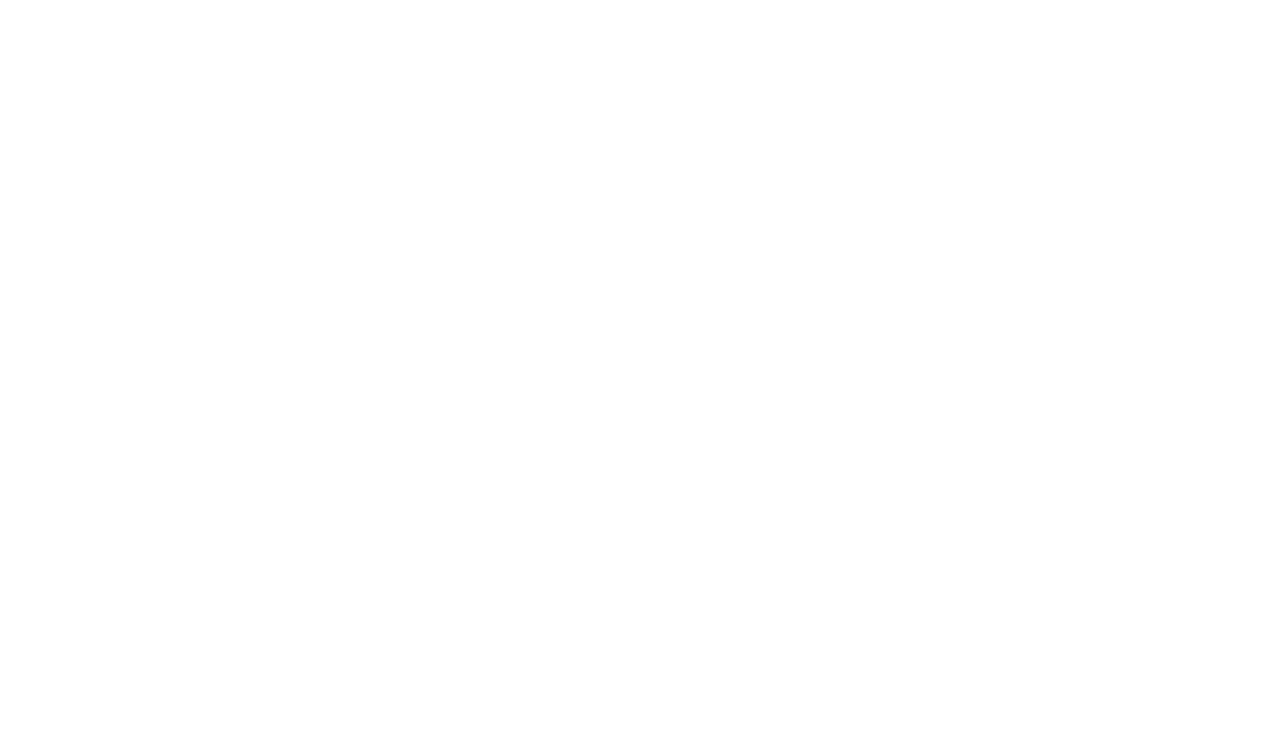
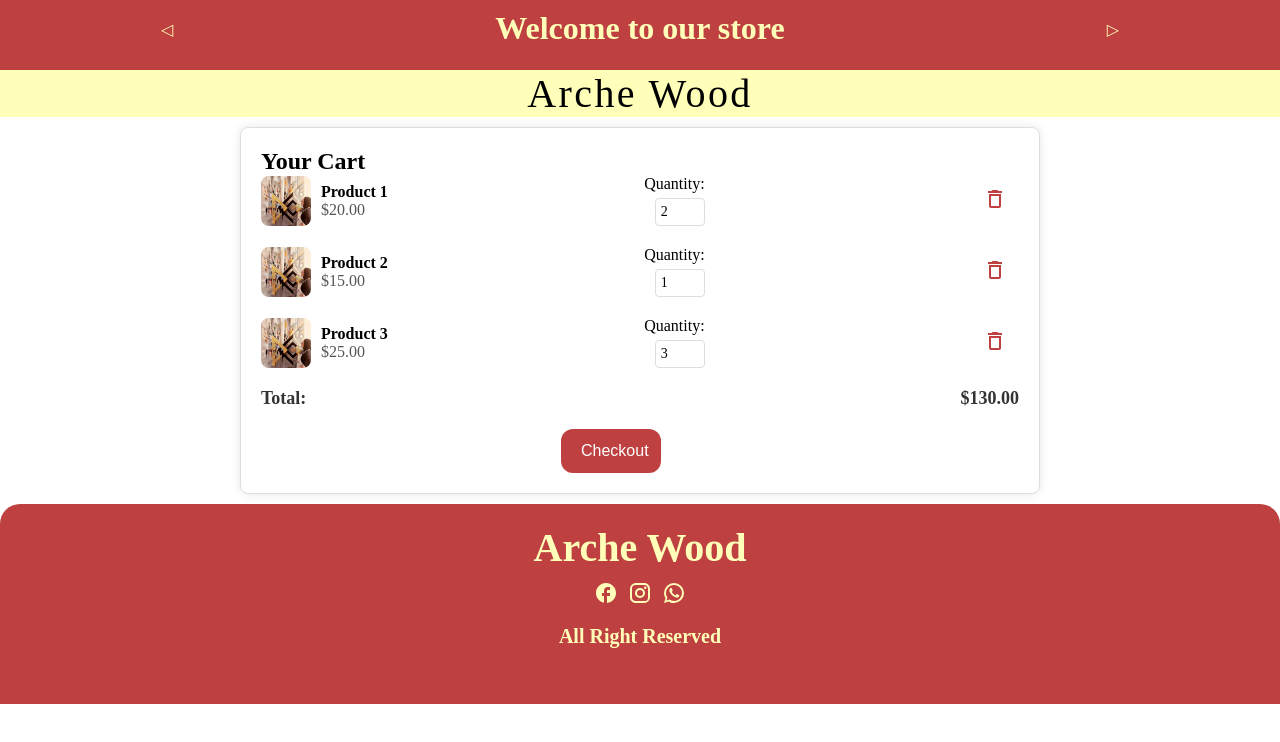
Before and after one commit to maryam-hussien/project309, a React (Create React App) app in the folder FrontEnd/: page /cart in a window 1280 px wide. Before the commit this address had no page. Shown: the top 742 px of the page. Built offline with nearby package versions, Linux system fonts and the light colour scheme.

Commit message:
add cart page

```diff
--- a/FrontEnd/src/App.js
+++ b/FrontEnd/src/App.js
@@ -9,6 +9,7 @@
 import Product from "./dashboard/pages/Product/Product";
 import NewProduct from "./dashboard/pages/NewProducts/NewProduct";
 import DProductList from "./dashboard/pages/DProductList/DProductList";
+import Cart from "./pages/Cart/Cart";
 
 function App() {
   return (
@@ -25,6 +26,8 @@
         <Route path="/dashboard/product" element={<Product />} />
         <Route path="/dashboard/product/:productId" element={<Product />} />
         <Route path="/dashboard/newproduct" element={<NewProduct />} />
+        <Route path="/cart" element={<Cart />} />
+
       </Routes>
     </div>
   );
--- a/FrontEnd/src/dashboard/DashComponent/FeaturedInfo/FeaturedInfo.css
+++ b/FrontEnd/src/dashboard/DashComponent/FeaturedInfo/FeaturedInfo.css
@@ -1,6 +1,8 @@
 .featured{
-    width: 100%;
+    width: 93%;
     display: flex;
+    gap: 4px;
+    margin-top: 60px;
     /* flex-direction: column;
     flex-wrap: nowrap;
     align-items: center;
@@ -8,8 +10,10 @@
 }
 .featuredItem{
     flex :1;
-    margin: 0px 20px;
+    margin: 0px 2px;
     margin-top: 10px;
+    margin-left: 20px;
+    margin-right: -20px;
     border-radius: 10px;
     cursor: pointer;
     -webkit-box-shadow: 0px 0px 0px 15px -10px rgba(0,0,0, 0.75);
--- a/FrontEnd/src/dashboard/DashComponent/Sidebar/Sidebar.jsx
+++ b/FrontEnd/src/dashboard/DashComponent/Sidebar/Sidebar.jsx
@@ -1,5 +1,4 @@
 import "../Sidebar/sidebar.css";
-import CustomButon from "../../../componenet/button/CustomButton";
 import PersonIcon from "@mui/icons-material/Person";
 import Inventory2Icon from "@mui/icons-material/Inventory2";
 import ShoppingBagIcon from "@mui/icons-material/ShoppingBag";
@@ -63,7 +62,7 @@
               </li>
             </Link>
             <li className="log-out">
-              <CustomButon Name="LogOut" />
+              <button> Log out</button>
             </li>
           </ul>
         </div>
--- a/FrontEnd/src/dashboard/DashComponent/Sidebar/sidebar.css
+++ b/FrontEnd/src/dashboard/DashComponent/Sidebar/sidebar.css
@@ -1,14 +1,26 @@
+*{
+    text-decoration: none;
+}
 .sidebar{
-    flex: 2;
-    height: calc(100vh - 10px);
+        height: calc(100vh - 10px);
     background-color: #FFFFDA;
     position: sticky;
+    text-decoration: none;
+    list-style: none;
     top: 50px;
+    margin: 0;
 }
 .sidebarTitle{
     font-style: 13px;
     color: #be404088;
     margin-bottom: -12px;
+}
+button{
+    background-color:#BE4040 ;
+    width:100px;
+    border-radius: 12px;
+    height: 44px;
+    color: #FFFFDA;
 }
 .sidebarWrapper{
     padding: 5px;
@@ -23,6 +35,7 @@
 }
 .sidebarlistItem{
     text-decoration: none;
+    list-style: none;
     padding: 3px;
     cursor: pointer;
     display: flex;
@@ -44,6 +57,6 @@
     width: 100%;
     margin-right: 25px;
     margin-bottom: 35px;
-
+  text-decoration: none;
 
 }
--- a/FrontEnd/src/dashboard/DashComponent/Topbar/Topbar.jsx
+++ b/FrontEnd/src/dashboard/DashComponent/Topbar/Topbar.jsx
@@ -19,8 +19,9 @@
                     <SettingsIcon/>
                     </Link>
                 </div>
-
+                <Link to="/Profile">
                 <img src={profileImg} alt="" className="topAvatar" />
+                </Link>
             </div>
         </div>
     </div>
--- a/FrontEnd/src/dashboard/DashComponent/Topbar/topbar.css
+++ b/FrontEnd/src/dashboard/DashComponent/Topbar/topbar.css
@@ -2,7 +2,7 @@
     width: 100%;
     height: 50px;
     background-color: #FFFFDA;
-    position: sticky;
+    position: fixed;
     top :0px;
     z-index: 999;
 }
--- a/FrontEnd/src/dashboard/pages/DProductList/DProductList.css
+++ b/FrontEnd/src/dashboard/pages/DProductList/DProductList.css
@@ -19,13 +19,13 @@
     border: none;
     border-radius: 10px;
     padding: 5px 10px;
-    background-color: #3bb077;
+    background-color: #BE4040;
     color: white;
     cursor: pointer;
     margin-right: 20px;
 }
 
 .DproductListDelete{
-    color: red;
+    color: #BE4040;
     cursor: pointer;
 }
--- a/FrontEnd/src/dashboard/pages/NewProducts/NewProduct.css
+++ b/FrontEnd/src/dashboard/pages/NewProducts/NewProduct.css
@@ -18,6 +18,12 @@
     font-weight: 600;
     margin-bottom: 10px;
   }
+  .addProductTitle{
+    color: #BE4040;
+    align-items: center;
+
+    margin-left: 20;
+  }
 
   .addProductItem > input {
     padding: 10px;
--- /dev/null
+++ b/FrontEnd/src/pages/Cart/Cart.css
@@ -0,0 +1,124 @@
+.fn{
+  width: 100vh
+}
+.cart-container {
+  max-width: 800px;
+  margin: auto;
+  margin-top: 10px;
+  margin-bottom: 10px;
+  padding: 20px;
+  border: 1px solid #ddd;
+  border-radius: 8px;
+  box-shadow: 0 0 10px rgba(0, 0, 0, 0.1);
+}
+
+.cart-item {
+  display: flex;
+  justify-content: space-between;
+  align-items: center;
+  margin-bottom: 20px;
+}
+
+.product-info {
+  display: flex;
+  align-items: center;
+}
+
+.product-info img {
+  width: 50px;
+  height: 50px;
+  margin-right: 10px;
+  border-radius: 8px;
+  object-fit: cover;
+}
+
+.item-details {
+  display: flex;
+  flex-direction: column;
+}
+
+.product-name {
+  font-size: 16px;
+  font-weight: bold;
+}
+
+.product-price {
+  color: #555;
+}
+
+.quantity {
+  display: flex;
+  flex-direction: column;
+  align-items: flex-end;
+}
+
+.quantity input {
+  width: 50px;
+  margin-top: 5px;
+  padding: 5px;
+  border: 1px solid #ddd;
+  border-radius: 4px;
+  font-size: 14px;
+}
+
+.total-price {
+  display: flex;
+  justify-content: space-between;
+  margin-top: 20px;
+  font-size: 18px;
+  font-weight: bold;
+  color: #333;
+}
+.checkout-button {
+  background-color: #BE4040;
+  color: #fff;
+  padding: 10px 20px;
+  border: none;
+  border-radius: 12px;
+  cursor: pointer;
+  font-size: 16px;
+  margin-top: 20px;
+  margin-left: 300px;
+}
+
+.checkout-button:hover {
+  background-color: #cc7474;
+}
+.delete-button {
+  color: #BE4040;
+  cursor: pointer;
+  padding: 8px 12px;
+  margin-left: 10px;
+}
+
+.delete-button:hover {
+  color: #cc7474;
+}
+/* Responsive styles */
+@media only screen and (max-width: 600px) {
+  .cart-container {
+    max-width: 100%;
+  }
+
+  .product-info img {
+    width: 40px;
+    height: 40px;
+    margin-right: 8px;
+  }
+
+  .product-name {
+    font-size: 14px;
+  }
+
+  .product-price,
+  .total-price {
+    font-size: 16px;
+  }
+
+  .quantity input {
+    width: 40px;
+    padding: 4px;
+    font-size: 12px;
+  }
+
+}
--- /dev/null
+++ b/FrontEnd/src/pages/Cart/Cart.jsx
@@ -0,0 +1,95 @@
+import React, { useState } from "react";
+import "./Cart.css";
+import placeholderImage from "../../assets/profile/profile.jpg";
+import Navbar from "../../componenet/Navbar/Navbar";
+import Footer from "../../componenet/footer/Footer";
+import DeleteOutlineIcon from '@mui/icons-material/DeleteOutline';
+import { Link } from "react-router-dom";
+
+
+function Cart() {
+  const [cartItems, setCartItems] = useState([
+    { id: 1, name: "Product 1", price: 20.0, quantity: 2 },
+    { id: 2, name: "Product 2", price: 15.0, quantity: 1 },
+    { id: 3, name: "Product 3", price: 25.0, quantity: 3 },
+  ]);
+
+  const removeItem = (id) => {
+    setCartItems((prevCartItems) =>
+      prevCartItems.filter((item) => item.id !== id)
+    );
+  };
+
+  const updateQuantity = (id, newQuantity) => {
+    setCartItems((prevCartItems) =>
+      prevCartItems.map((item) =>
+        item.id === id ? { ...item, quantity: newQuantity } : item
+      )
+    );
+  };
+
+  const getTotalPrice = () => {
+    return cartItems
+      .reduce((total, item) => total + item.price * item.quantity, 0)
+      .toFixed(2);
+  };
+
+  // const handleCheckout = () => {
+
+  //   alert("Checkout functionality will be implemented here!");
+  // };
+
+  return (
+    <>
+      <Navbar />
+      <div className="cart-container">
+        <h2>Your Cart</h2>
+
+        {cartItems.map((item) => (
+          <div key={item.id} className="cart-item">
+            <div className="product-info">
+              <img src={placeholderImage} alt={`Product ${item.id}`} />
+              <div className="item-details">
+                <span className="product-name">{item.name}</span>
+                <span className="product-price">${item.price.toFixed(2)}</span>
+              </div>
+            </div>
+            <div className="quantity">
+              <span>Quantity:</span>
+              <input
+                type="number"
+                value={item.quantity}
+                min="1"
+                onChange={(e) =>
+                  updateQuantity(item.id, parseInt(e.target.value, 10))
+                }
+              />
+            </div>
+            <div className ="delete-button">
+            <DeleteOutlineIcon
+              onClick={() => removeItem(item.id)}
+            />
+            </div>
+
+          </div>
+        ))}
+
+        <div className="total-price">
+          <span>Total:</span>
+          <span>${getTotalPrice()}</span>
+        </div>
+        <Link to ="/cart/checkout">
+        <button className="checkout-button" >
+          Checkout
+        </button>
+        </Link>
+        {/* <div className="fn">
+
+      </div> */}
+      </div>
+      <Footer />
+    </>
+  );
+}
+
+export default Cart;
```
Also changed, not shown: FrontEnd/src/dashboard/pages/UserList/UserList.jsx (+26 -3 lines). Lines whose indentation alone changed are shown as unchanged.
